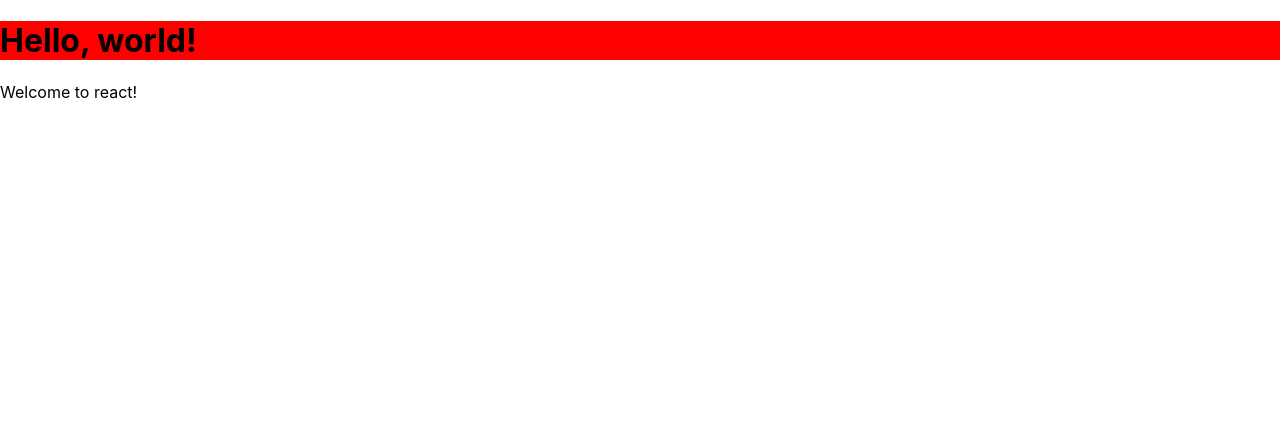
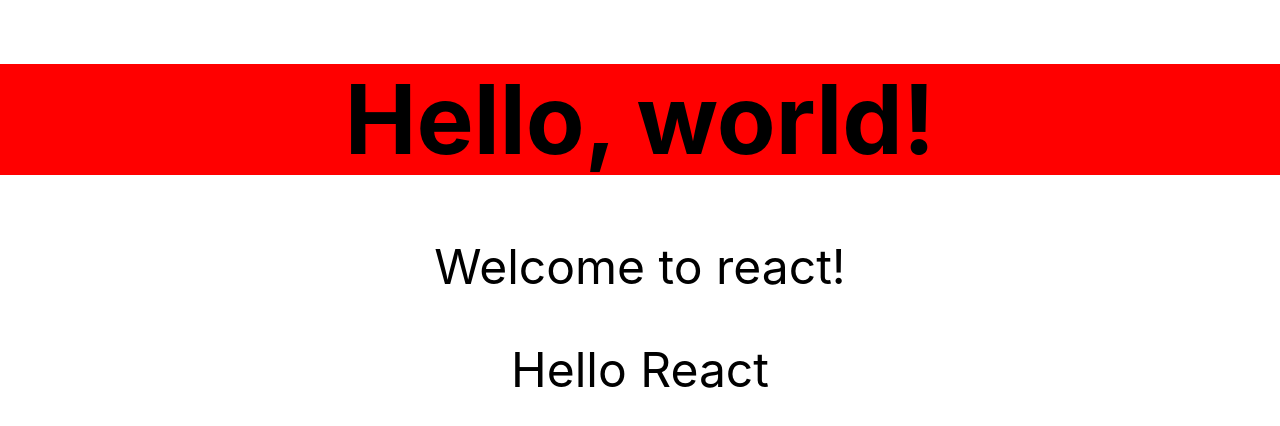
Before and after one commit to rafaella-nunes/robofriends, a React (Create React App) app in the folder my-app/: page / in a window 1280 px wide. Shown: the top 426 px of the page. Built offline with nearby package versions, Linux system fonts and the light colour scheme.

Commit message:
feat: hello component

```diff
--- a/my-app/src/Hello.js
+++ b/my-app/src/Hello.js
@@ -1,12 +1,13 @@
 import React, {Component} from "react";
-import './Hello.css'
+import './Hello.css';
 
 class Hello extends Component {
     render(){
         return (
-        <div>
+        <div className="f1 tc">
         <h1>Hello, world!</h1>
         <p>Welcome to react!</p>
+        <p>{this.props.greetings}</p>
         </div>
     );
 }
--- a/my-app/src/index.js
+++ b/my-app/src/index.js
@@ -4,11 +4,12 @@ import './index.css';
 import Hello from './Hello';
 //import App from './App';
 import reportWebVitals from './reportWebVitals';
+import 'tachyons';
 
 const root = ReactDOM.createRoot(document.getElementById('root'));
 root.render(
   <React.StrictMode>
-    <Hello/>
+    <Hello greetings={'Hello React'}/>
       </React.StrictMode>
 );
 
```
